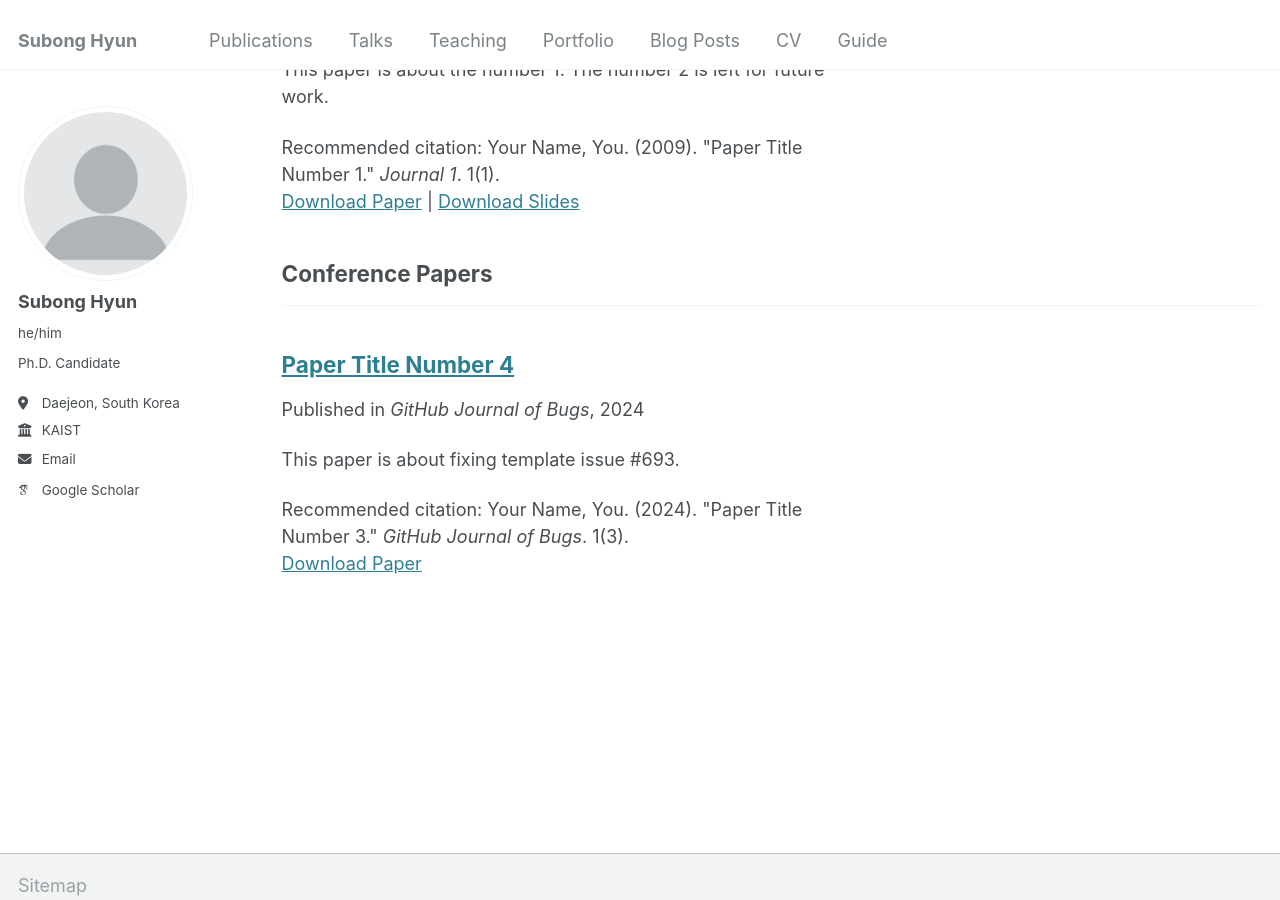
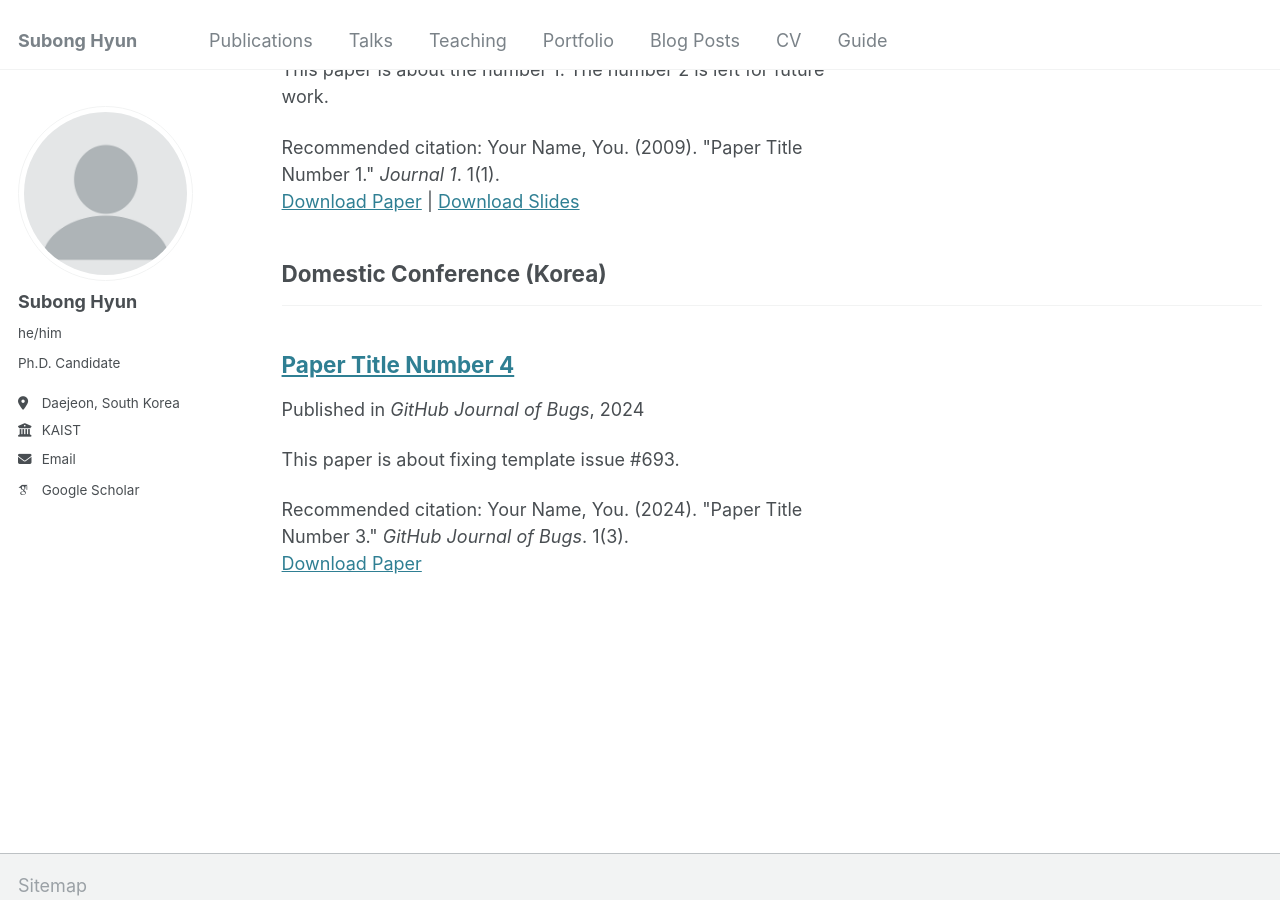
Before and after one commit to SubongHyun/subonghyun.github.io, a Jekyll site: the page built from _pages/publications.html, in a window 1280 px wide and 900 px high, scrolled down 948 px. Built offline with Jekyll 4.4.1, drawn with Linux system fonts in a browser that asks for light colours; some web fonts are replaced.

Commit message:
Update _config.yml

```diff
--- a/_config.yml
+++ b/_config.yml
@@ -81,7 +81,9 @@ publication_category:
   manuscripts:
     title: 'Journal Articles'
   conferences:
-    title: 'Conference Papers'
+    title: 'International Conference'
+  conferences:
+    title: 'Domestic Conference (Korea)'
 
 # Site Settings
 teaser                   :  # filename of teaser fallback teaser image placed in /images/, .e.g. "500x300.png"
```
